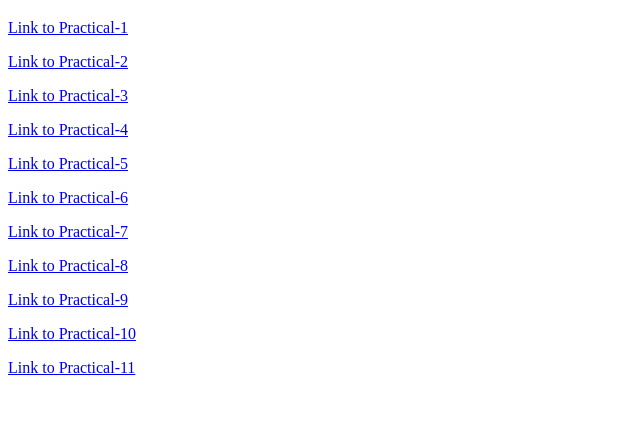
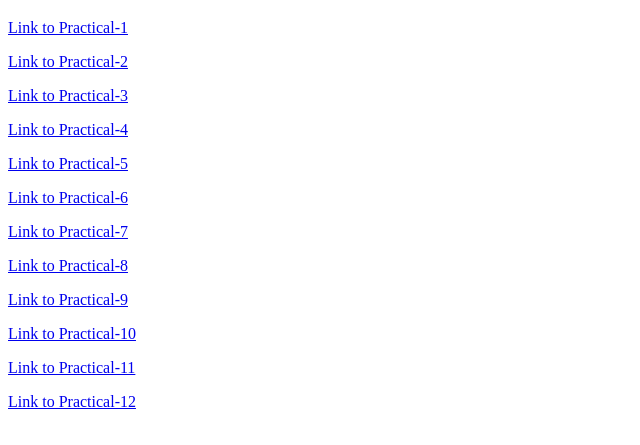
Before and after one commit to Sapna1624/FullStack-Practicals-2021, a plain HTML site: page index.html in a window 1280 px wide. Shown: the part 61-506 px from the top of the page, without its empty margins (0-640 px from the left). Drawn offline with Linux system fonts and the light colour scheme.

Commit message:
Practical-12 changes saved

```diff
--- a/index.html
+++ b/index.html
@@ -20,5 +20,6 @@
     <p><a href="./Practicals-list/Practical-9.html" target="_blank"> Link to Practical-9 </a></p>
     <p><a href="./Practicals-list/Practical-10.html" target="_blank"> Link to Practical-10 </a></p>
     <p><a href="./Practicals-list/Practical-11.html" target="_blank"> Link to Practical-11 </a></p>
+    <p><a href="./Practicals-list/Practical-12.html" target="_blank"> Link to Practical-12 </a></p>
 </body>
 </html>
```
